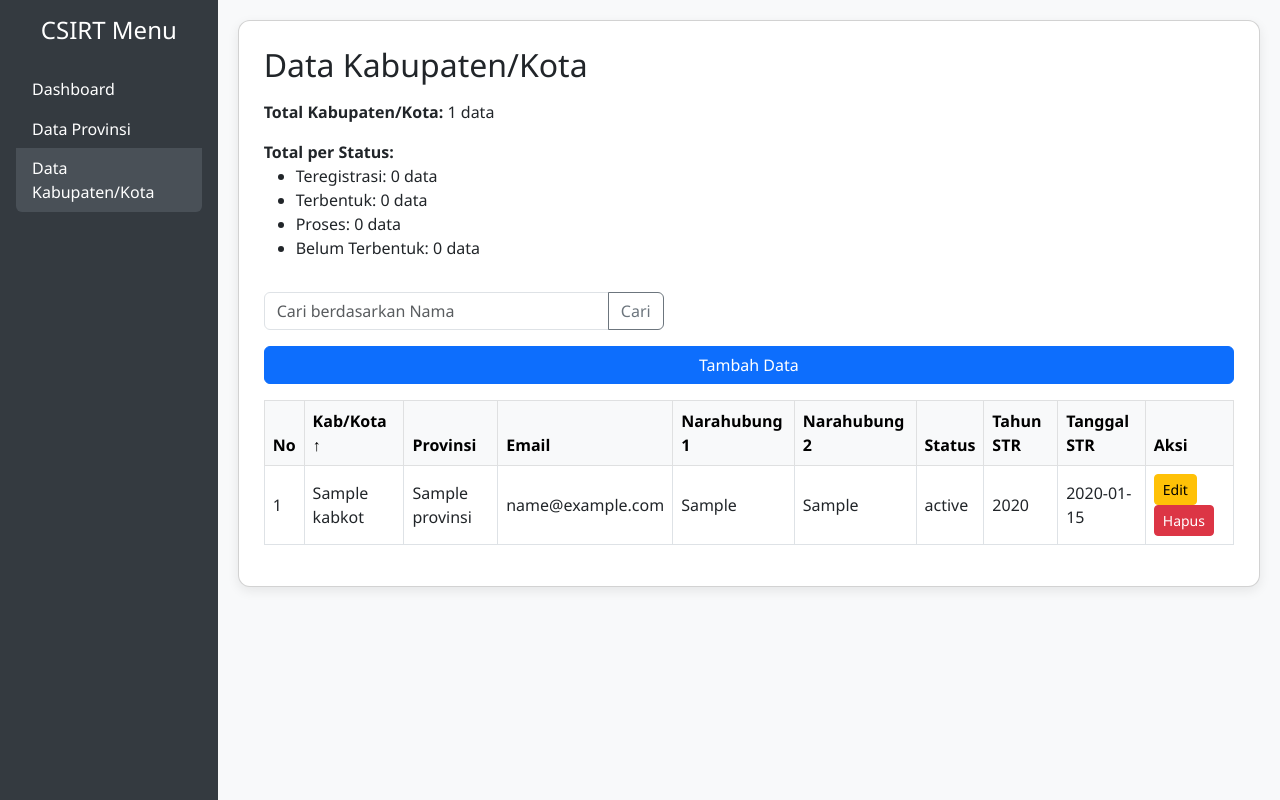
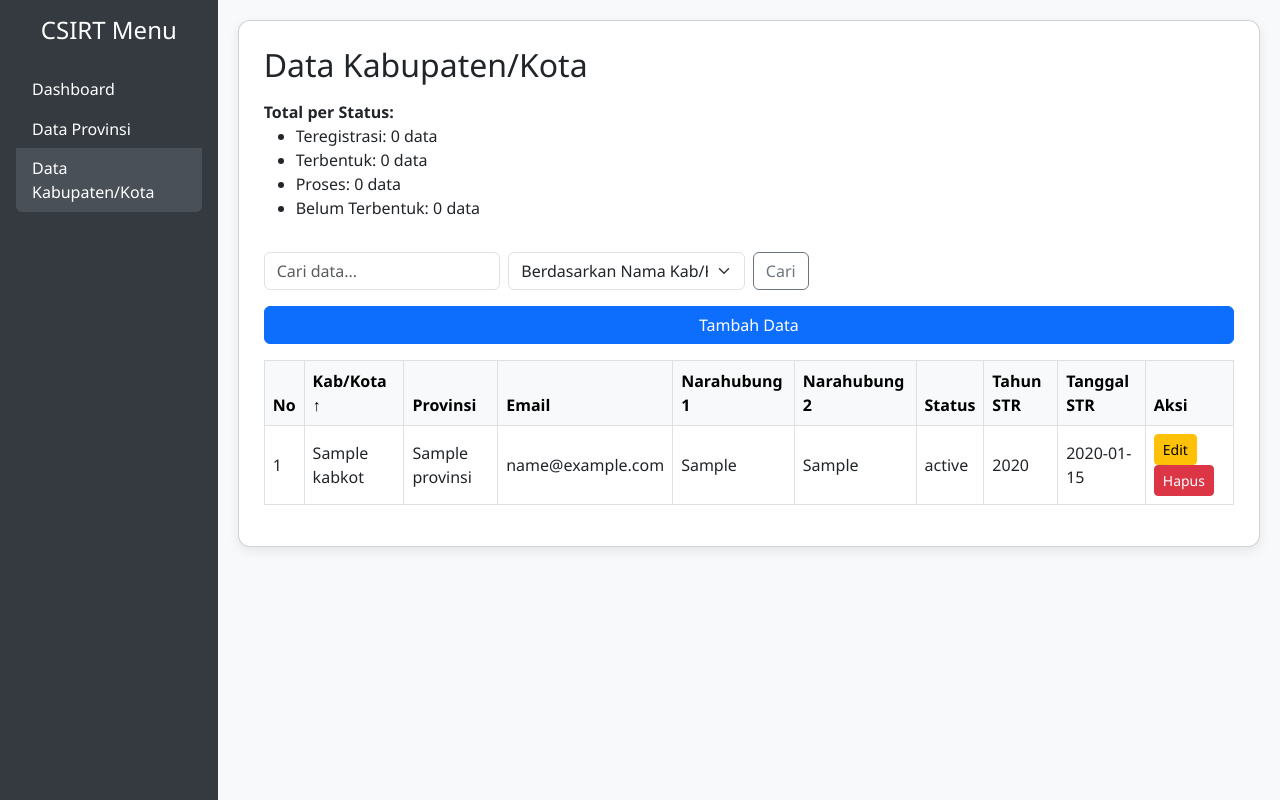
Before and after one commit to VascoZ/dashboard-csirt-pemda, a PHP site: page /kabkot.php in a window 1280 px wide. Run offline with PHP 8.4, Linux system fonts and the light colour scheme; tables that the repository leaves empty hold one stand-in row (values such as "Sample post").

Commit message:
Update kabkot.php

```diff
--- a/kabkot.php
+++ b/kabkot.php
@@ -65,12 +65,6 @@
         <h2 class="mb-3">Data Kabupaten/Kota</h2>
 
         <?php
-        // Hitung total data
-        $total_result = $conn->query("SELECT COUNT(*) AS total FROM kabkot");
-        $total_row = $total_result->fetch_assoc();
-        echo "<p><strong>Total Kabupaten/Kota:</strong> {$total_row['total']} data</p>";
-
-        // Hitung per status
         $status_list = ['Teregistrasi', 'Terbentuk', 'Proses'];
         $counts = [];
 
@@ -84,7 +78,7 @@
         $row = $res->fetch_assoc();
         $counts['Belum Terbentuk'] = $row['total'];
 
-        // Sort
+        // Sorting
         $allowed_columns = ['nama', 'provinsi_nama', 'email', 'narahubung1', 'narahubung2', 'status', 'tahunSTR', 'tanggalSTR'];
         $sort = in_array($_GET['sort'] ?? '', $allowed_columns) ? $_GET['sort'] : 'nama';
         $order = ($_GET['order'] ?? 'asc') === 'desc' ? 'desc' : 'asc';
@@ -95,21 +89,30 @@
             return $order === 'asc' ? ' ↑' : ' ↓';
         }
 
-        // Pagination
+        // Pagination & Search
         $per_page = 30;
         $page = isset($_GET['page']) ? max(1, (int)$_GET['page']) : 1;
         $offset = ($page - 1) * $per_page;
 
-        // Search default by 'nama'
         $search = trim($_GET['search'] ?? '');
-        $where_clause = $search ? "WHERE kabkot.nama LIKE '%$search%'" : '';
+        $search_by = $_GET['search_by'] ?? 'nama';
+
+        // Filter clause
+        $where_clause = '';
+        if ($search !== '') {
+            if ($search_by === 'provinsi') {
+                $where_clause = "WHERE provinsi.nama LIKE '%$search%'";
+            } else {
+                $where_clause = "WHERE kabkot.nama LIKE '%$search%'";
+            }
+        }
 
         // Count filtered total
         $count_sql = "SELECT COUNT(*) as total FROM kabkot JOIN provinsi ON kabkot.id_provinsi = provinsi.id $where_clause";
         $count_result = $conn->query($count_sql);
         $filtered_total = $count_result->fetch_assoc()['total'];
 
-        // Data query
+        // Query data
         $sql = "SELECT kabkot.*, provinsi.nama AS provinsi_nama
                 FROM kabkot
                 JOIN provinsi ON kabkot.id_provinsi = provinsi.id
@@ -133,15 +136,25 @@
 
         <!-- Search Form -->
         <form class="mb-3" method="get">
-            <div class="input-group" style="max-width: 400px;">
-                <input type="text" name="search" class="form-control" placeholder="Cari berdasarkan Nama" value="<?= htmlspecialchars($search) ?>">
-                <button class="btn btn-outline-secondary" type="submit">Cari</button>
+            <div class="row g-2 align-items-center">
+                <div class="col-md-3">
+                    <input type="text" name="search" class="form-control" placeholder="Cari data..." value="<?= htmlspecialchars($search) ?>">
+                </div>
+                <div class="col-md-3">
+                    <select name="search_by" class="form-select">
+                        <option value="nama" <?= $search_by === 'nama' ? 'selected' : '' ?>>Berdasarkan Nama Kab/Kota</option>
+                        <option value="provinsi" <?= $search_by === 'provinsi' ? 'selected' : '' ?>>Berdasarkan Nama Provinsi</option>
+                    </select>
+                </div>
+                <div class="col-md-auto">
+                    <button class="btn btn-outline-secondary" type="submit">Cari</button>
+                </div>
             </div>
         </form>
 
         <a href="kabkot_tambah.php" class="btn btn-primary mb-3">Tambah Data</a>
 
-        <!-- Tabel Data -->
+        <!-- Table -->
         <div class="table-responsive">
             <table class="table table-bordered align-middle">
                 <thead class="table-light">
@@ -159,7 +172,7 @@
                         'tanggalSTR' => 'Tanggal STR',
                     ];
                     foreach ($headers as $key => $label) {
-                        echo "<th><a href='?sort={$key}&order=" . ($sort === $key ? $new_order : 'asc') . "&search=" . urlencode($search) . "'>$label" . sort_arrow($key, $sort, $order) . "</a></th>";
+                        echo "<th><a href='?sort={$key}&order=" . ($sort === $key ? $new_order : 'asc') . "&search=" . urlencode($search) . "&search_by=" . $search_by . "'>$label" . sort_arrow($key, $sort, $order) . "</a></th>";
                     }
                     ?>
                     <th>Aksi</th>
@@ -203,12 +216,13 @@
             <ul class="pagination">
                 <?php for ($i = 1; $i <= $total_pages; $i++): ?>
                     <li class="page-item <?= ($i == $page) ? 'active' : '' ?>">
-                        <a class="page-link" href="?page=<?= $i ?>&sort=<?= $sort ?>&order=<?= $order ?>&search=<?= urlencode($search) ?>"><?= $i ?></a>
+                        <a class="page-link" href="?page=<?= $i ?>&sort=<?= $sort ?>&order=<?= $order ?>&search=<?= urlencode($search) ?>&search_by=<?= $search_by ?>"><?= $i ?></a>
                     </li>
                 <?php endfor; ?>
             </ul>
         </nav>
         <?php endif; ?>
+
     </div>
 </div>
 
```
